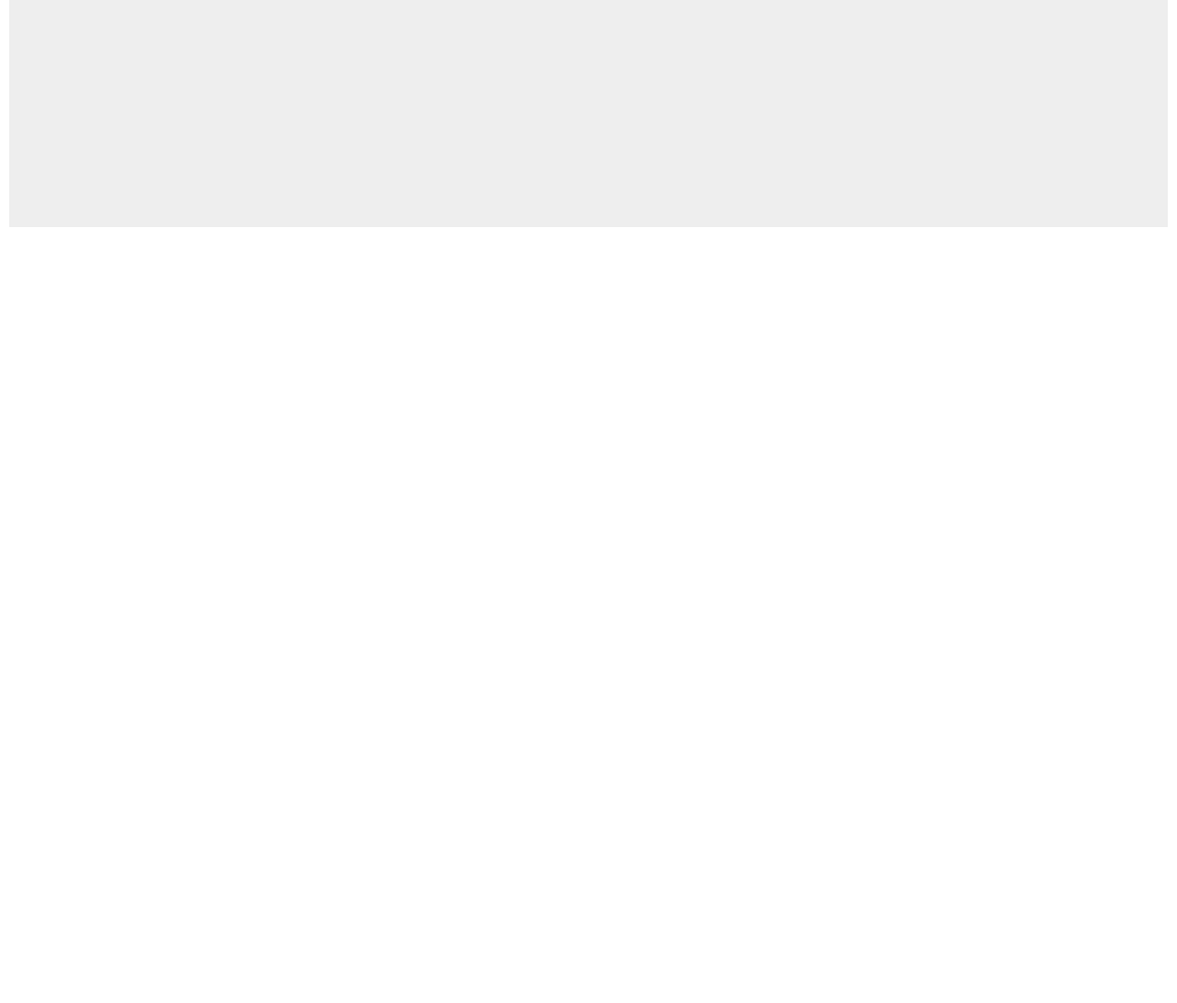
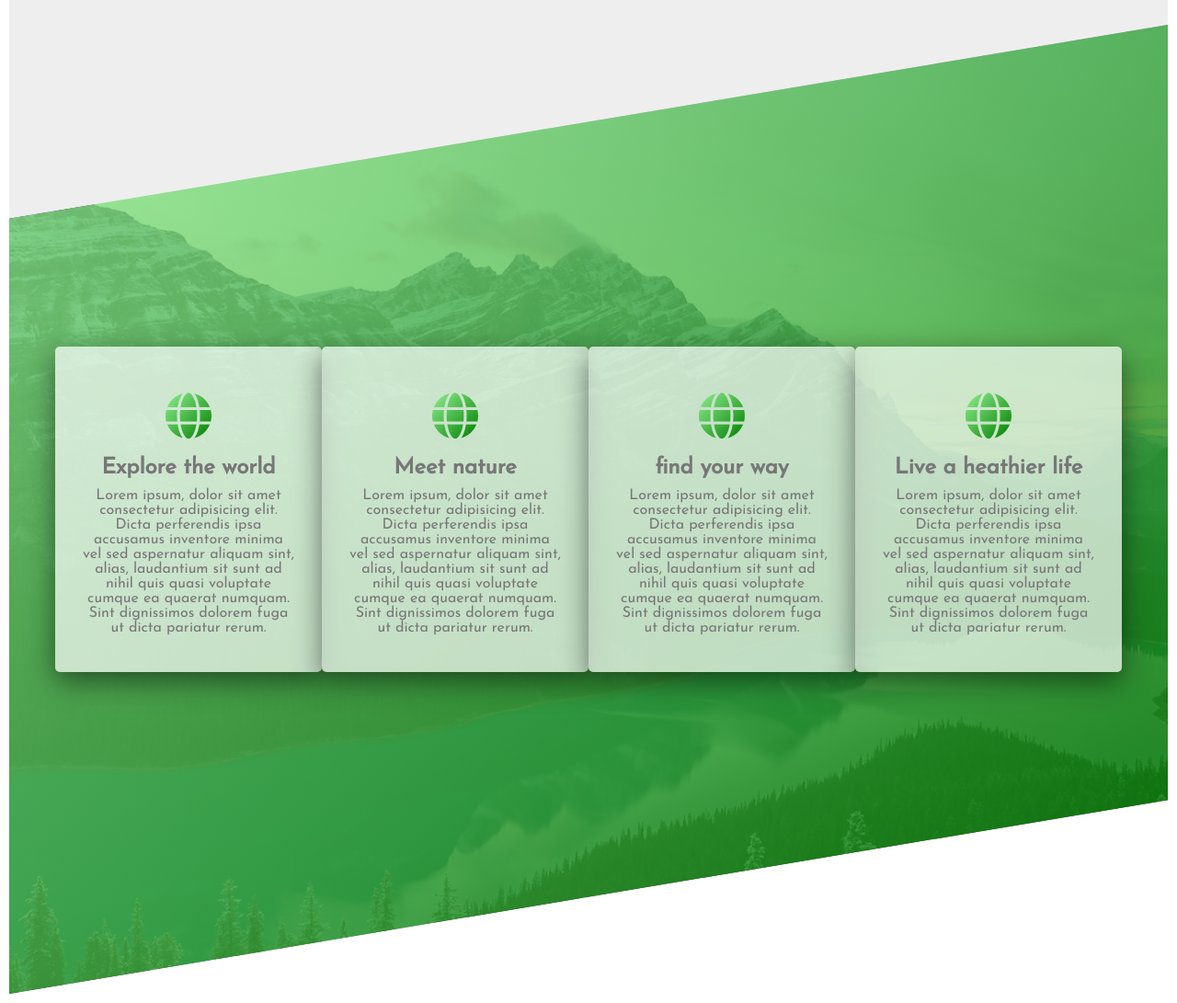
Before and after one commit to mamyh/Natoure, a plain HTML site: page index.html in a window 1280 px wide. Shown: the part 1500-2591 px from the top of the page at 92% size. Before the commit the page ends 1757 px from the top, so only its background shows below. Drawn offline with Linux system fonts and the light colour scheme.

Commit message:
feature section added

```diff
--- a/css/style.css
+++ b/css/style.css
@@ -181,7 +181,8 @@ body{
 .about{
     background-color: #eee;
     padding:20rem 0;
-    margin-top: -12rem;
+    margin: -12rem 0 10rem;
+
 }
 .about__content{
     display: flex;
@@ -270,3 +271,44 @@ body{
     transform:scale(.9)
 }
 /* about section end  */
+/* features section start  */
+  .section-features {
+      padding:30rem 0;
+      background-image: linear-gradient(to right bottom , rgba(144, 238, 144, 0.8),rgba(0, 128, 0, 0.8)) , url(../img/nat-4.jpg);
+       background-size: cover;
+       background-position: center;
+       clip-path: polygon(0 20%,100% 0,100% 80%,0 100%);
+       margin-top:-32rem;
+  }
+  .features{
+      font-size:1.6rem;
+      display:flex;
+      justify-content:space-evenly;
+      padding:5rem;
+  }
+  .feature__first{
+      width:30rem;
+      background-color: rgba(255, 255, 255, 0.7);
+      padding:3rem;
+      color:#777;
+      border-radius: .5rem;
+      box-shadow: 0 1rem 3rem rgba(0, 0, 0, 0.5);
+      text-align: center;
+      transition:all .2s linear;
+  }
+  .feature__first:hover{
+      transform: translateY(-1rem);
+      box-shadow: 0 1rem 5rem rgba(0, 0,0,0.3);
+  }
+  .feature__first *{
+      margin:1rem 0;
+  }
+  .fa-globe{
+      font-size:5rem;
+      background-image: linear-gradient(to right bottom, lightgreen,green);
+      -webkit-background-clip: text;
+      background-clip: text;
+      color:transparent;
+
+  }
+/* features section end  */
--- a/index.html
+++ b/index.html
@@ -7,6 +7,8 @@
     <meta name="viewport" content="width=device-width, initial-scale=1.0">
     <title>Practive with Natoure</title>
     <link rel="shortcut icon" href="img/favicon.png" type="image/x-icon">
+    <!-- fontsawesome  -->
+    <script src="https://kit.fontawesome.com/55bd674f26.js" crossorigin="anonymous"></script>
     <!-- stylesheet   -->
     <link rel="stylesheet" href="css/style.css">
 </head>
@@ -59,6 +61,52 @@
         </div>
     </section>
     <!-- about section end    -->
+    <!-- features section  start -->
+    <section class="section-features">
+        <div class="features">
+            <div class="feature__first">
+                <div class="feature__icon">
+                    <i class="fas fa-globe"></i>
+                </div>
+                <h2 class="feature__title">Explore the world</h2>
+                <p class="feature__text">Lorem ipsum, dolor sit amet consectetur adipisicing elit. Dicta perferendis
+                    ipsa accusamus inventore minima vel sed aspernatur aliquam sint, alias, laudantium sit sunt ad nihil
+                    quis quasi voluptate cumque ea quaerat numquam. Sint dignissimos dolorem fuga ut dicta pariatur
+                    rerum.</p>
+            </div>
+            <div class="feature__first">
+                <div class="feature__icon">
+                    <i class="fas fa-globe"></i>
+                </div>
+                <h2 class="feature__title">Meet nature</h2>
+                <p class="feature__text">Lorem ipsum, dolor sit amet consectetur adipisicing elit. Dicta perferendis
+                    ipsa accusamus inventore minima vel sed aspernatur aliquam sint, alias, laudantium sit sunt ad nihil
+                    quis quasi voluptate cumque ea quaerat numquam. Sint dignissimos dolorem fuga ut dicta pariatur
+                    rerum.</p>
+            </div>
+            <div class="feature__first">
+                <div class="feature__icon">
+                    <i class="fas fa-globe"></i>
+                </div>
+                <h2 class="feature__title">find your way</h2>
+                <p class="feature__text">Lorem ipsum, dolor sit amet consectetur adipisicing elit. Dicta perferendis
+                    ipsa accusamus inventore minima vel sed aspernatur aliquam sint, alias, laudantium sit sunt ad nihil
+                    quis quasi voluptate cumque ea quaerat numquam. Sint dignissimos dolorem fuga ut dicta pariatur
+                    rerum.</p>
+            </div>
+            <div class="feature__first">
+                <div class="feature__icon">
+                    <i class="fas fa-globe"></i>
+                </div>
+                <h2 class="feature__title">Live a heathier life</h2>
+                <p class="feature__text">Lorem ipsum, dolor sit amet consectetur adipisicing elit. Dicta perferendis
+                    ipsa accusamus inventore minima vel sed aspernatur aliquam sint, alias, laudantium sit sunt ad nihil
+                    quis quasi voluptate cumque ea quaerat numquam. Sint dignissimos dolorem fuga ut dicta pariatur
+                    rerum.</p>
+            </div>
+        </div>
+    </section>
+    <!-- feature section end   -->
 </body>
 
 </html>
```
